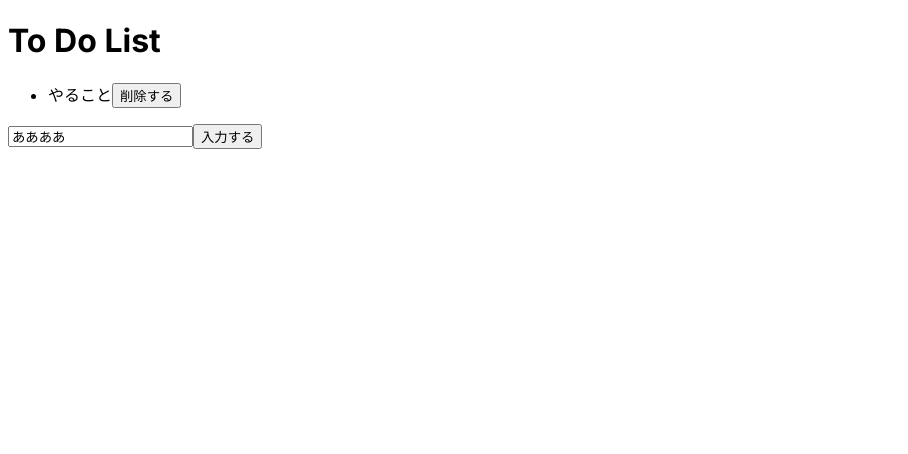
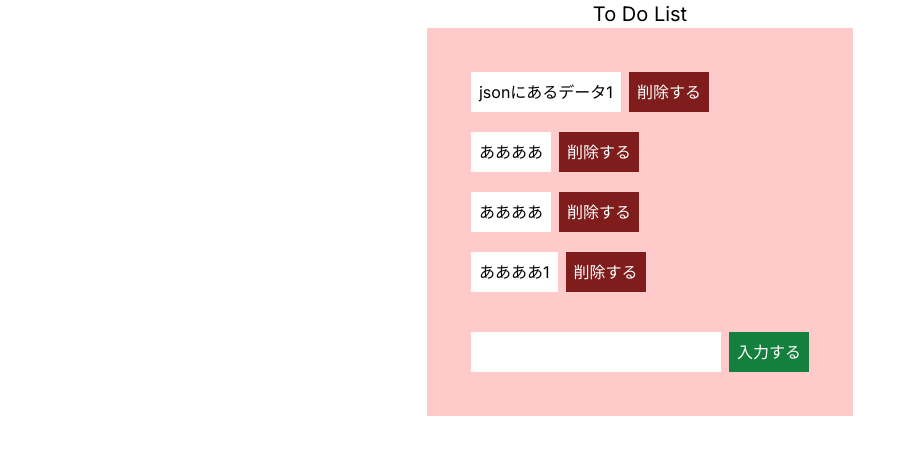
Before and after one commit to fujinuma1937/to-do-list, a Next.js app: page / in a window 1280 px wide. Shown: the top 454 px of the page, without its empty margins (0-908 px from the left). Built offline with nearby package versions, Linux system fonts and the light colour scheme; data requests are answered from the project's data file.

Commit message:
APIを作成し、削除と入力ができるようにした

```diff
--- a/app/layout.tsx
+++ b/app/layout.tsx
@@ -1,5 +1,6 @@
 import type { Metadata } from "next";
 import { Inter } from "next/font/google";
+import "./globals.css";
 
 const inter = Inter({ subsets: ["latin"] });
 
--- a/app/page.tsx
+++ b/app/page.tsx
@@ -1,41 +1,109 @@
 "use client";
 import Image from "next/image";
-import { useState } from "react";
+import axios from "axios";
+import { useEffect, useState } from "react";
+import { useRouter } from "next/navigation";
+
+type Todo = {
+  id: number;
+  title: string;
+  delete: boolean;
+};
 
 export default function Home() {
-  const [todoList, settodoList] = useState([
-    { title: "やること", delete: false },
-  ]);
-  const [inputValue, setInputValue] = useState("ああああ");
+  const router = useRouter();
+  const [todoList, settodoList] = useState<Todo[]>([]);
+  const [inputValue, setInputValue] = useState("");
+
+  const getAllData = async () => {
+    await axios
+      .get("http://localhost:3100/todoList")
+      .then((res) => {
+        settodoList([...res.data]);
+      })
+      .catch((error) => {
+        console.log(error);
+      });
+  };
+
+  const addData = async () => {
+    if (inputValue) {
+      await axios
+        .post("http://localhost:3100/todoList", {
+          title: inputValue,
+          delete: false,
+        })
+        .then((res) => {
+          getAllData();
+        });
+      router.push("./");
+    } else {
+      alert("入力してください");
+    }
+  };
+
+  const deleteData = async (value: any) => {
+    const payload = {
+      id: value,
+    };
+    console.log(`${value}`);
+    await axios
+      .delete(`http://localhost:3100/todoList/${value}`, { data: payload })
+      .then(() => {
+        getAllData();
+      });
+  };
+
   const addTodo = () => {
-    settodoList([...todoList, { title: inputValue, delete: false }]);
+    addData();
   };
-  const deleteTodo = (number: number) => {
-    settodoList(todoList.filter((todo, index) => index !== number));
+  const deleteTodo = (id: number) => {
+    deleteData(id);
   };
+  useEffect(() => {
+    getAllData();
+  }, []);
   return (
-    <main className="">
-      <h1 className="text-center">To Do List</h1>
-      <ul className="flex flex-col gap-y-2">
+    <main className="bg-gray">
+      <h1 className="text-center text-xl">To Do List</h1>
+      <section className="bg-red-200 w-fit p-11 m-auto">
+        <ul className="flex flex-col gap-y-5 mb-10">
           {todoList.map((todo, index) => {
             if (!todo.delete) {
               return (
-              <li key={index}>
+                <li className="flex gap-x-2" key={todo.id}>
+                  <p className="bg-white w-fit flex items-center px-2">
                     {todo.title}
-                <button onClick={() => deleteTodo(index)}>削除する</button>
+                  </p>
+                  <button
+                    className="bg-red-900 text-white p-2"
+                    onClick={() => deleteTodo(todo.id)}
+                  >
+                    削除する
+                  </button>
                 </li>
               );
             }
           })}
         </ul>
-      <div>
+
+        <div className="flex gap-x-2">
+          {" "}
           <input
+            className="px-2"
             type="text"
             value={inputValue}
             onChange={(event) => setInputValue(event.target.value)}
+            required
           />
-        <button onClick={() => addTodo()}>入力する</button>
+          <button
+            className="bg-green-700 text-white p-2"
+            onClick={() => addTodo()}
+          >
+            入力する
+          </button>
         </div>
+      </section>
     </main>
   );
 }
--- /dev/null
+++ b/db.json
@@ -0,0 +1,24 @@
+{
+  "todoList": [
+    {
+      "id": "276496285349",
+      "title": "jsonにあるデータ1",
+      "delete": false
+    },
+    {
+      "id": "0568",
+      "title": "ああああ",
+      "delete": false
+    },
+    {
+      "id": "2926",
+      "title": "ああああ",
+      "delete": false
+    },
+    {
+      "id": "f058",
+      "title": "ああああ1",
+      "delete": false
+    }
+  ]
+}
--- a/package.json
+++ b/package.json
@@ -9,6 +9,8 @@
     "lint": "next lint"
   },
   "dependencies": {
+    "axios": "^1.6.8",
+    "json-server": "^1.0.0-alpha.23",
     "next": "14.1.3",
     "react": "^18",
     "react-dom": "^18"
@@ -17,10 +19,10 @@
     "@types/node": "^20",
     "@types/react": "^18",
     "@types/react-dom": "^18",
-    "autoprefixer": "^10.0.1",
+    "autoprefixer": "^10.4.18",
     "eslint": "^8",
     "eslint-config-next": "14.1.3",
-    "postcss": "^8",
+    "postcss": "^8.4.36",
     "tailwindcss": "^3.4.1",
     "typescript": "^5"
   }
--- /dev/null
+++ b/tailwind.config.js
@@ -0,0 +1,18 @@
+/** @type {import('tailwindcss').Config} */
+module.exports = {
+  content: [
+    "./pages/**/*.{js,ts,jsx,tsx,mdx}",
+    "./components/**/*.{js,ts,jsx,tsx,mdx}",
+    "./app/**/*.{js,ts,jsx,tsx,mdx}",
+  ],
+  theme: {
+    extend: {
+      backgroundImage: {
+        "gradient-radial": "radial-gradient(var(--tw-gradient-stops))",
+        "gradient-conic":
+          "conic-gradient(from 180deg at 50% 50%, var(--tw-gradient-stops))",
+      },
+    },
+  },
+  plugins: [],
+};
```
Also changed, not shown: app/globals.css (renamed from app/style.css), 1 other file (tests, documents, lock files or other folders). Lines whose indentation alone changed are shown as unchanged.
